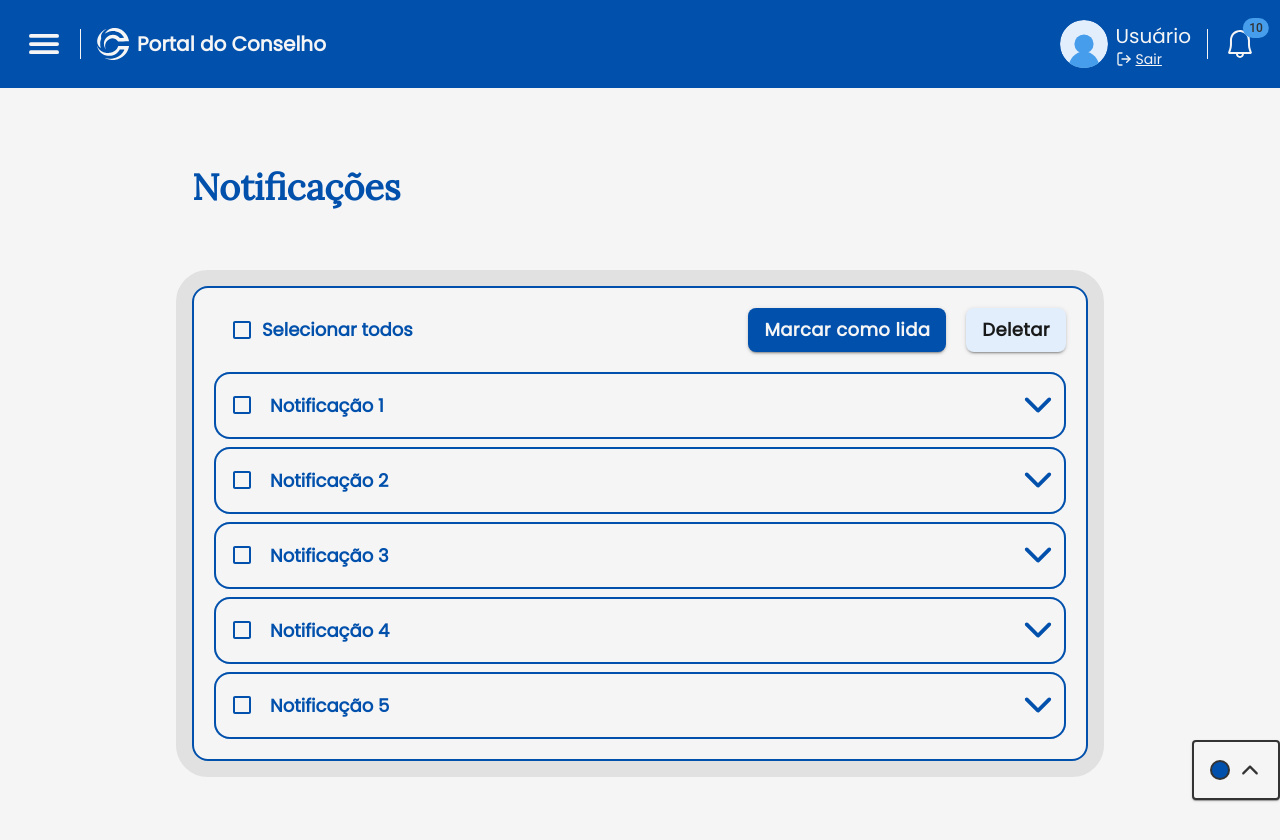
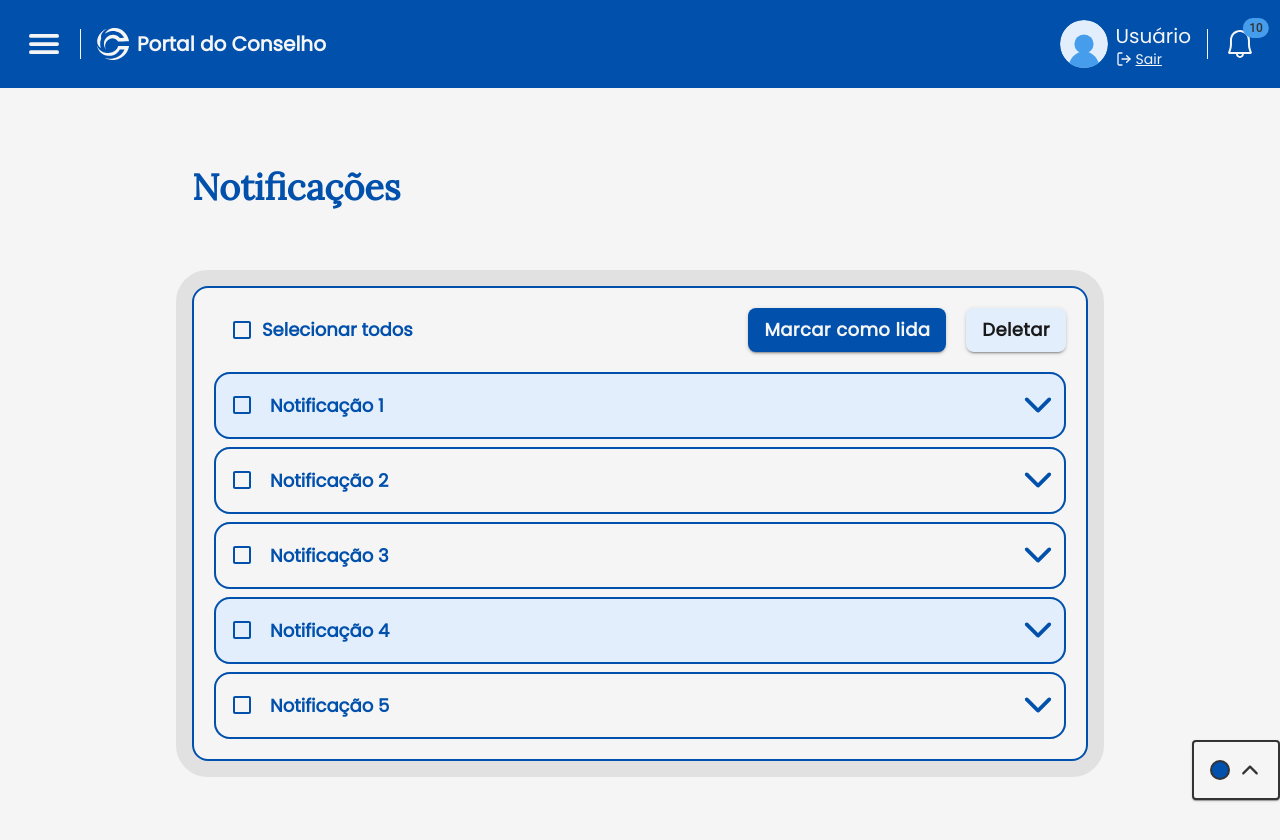
Before and after one commit to Hivqs79/Portal_do_Conselho, a Next.js app in the folder front/app/: page /notifications in a window 1280 px wide. Shown: the top 840 px of the page. Built offline with nearby package versions, Linux system fonts and the light colour scheme.

Commit message:
:sparkles: feat: Create new funcinality to viwed messages

```diff
--- a/front/app/app/notifications/page.tsx
+++ b/front/app/app/notifications/page.tsx
@@ -105,6 +105,7 @@ export default function Notifications() {
                 name={notification.title}
                 description={notification.description}
                 outlined
+                viwed={notification.viwed}
                 onChange={() => handleSelectNotification(index)}
                 checked={selectedNotifications.includes(index)}
               />
@@ -117,9 +118,9 @@ export default function Notifications() {
 }
 
 const notifications = [
-  { title: "Notificação 1", description: "Lorem ipsum dolor sit amet." },
-  { title: "Notificação 2", description: "Consectetur adipisicing elit." },
-  { title: "Notificação 3", description: "Ad dolore cum expedita pariatur." },
-  { title: "Notificação 4", description: "Aliquam unde sunt nihil ex." },
-  { title: "Notificação 5", description: "Voluptate beatae exercitationem!" },
+  { viwed: true, title: "Notificação 1", description: "Lorem ipsum dolor sit amet." },
+  { viwed: false, title: "Notificação 2", description: "Consectetur adipisicing elit." },
+  { viwed: false, title: "Notificação 3", description: "Ad dolore cum expedita pariatur." },
+  { viwed: true, title: "Notificação 4", description: "Aliquam unde sunt nihil ex." },
+  { viwed: false, title: "Notificação 5", description: "Voluptate beatae exercitationem!" },
 ];
--- a/front/app/components/AccordionComponent.tsx
+++ b/front/app/components/AccordionComponent.tsx
@@ -11,14 +11,16 @@ import {
 import { IoIosArrowDown } from "react-icons/io";
 import Icon from "./Icon";
 import { useState } from "react";
+import OpacityHex from "@/hooks/OpacityHex";
 
 interface AnotationProps {
   type: "default" | "notification" | "council";
   outlined?: boolean;
   name: string;
   description?: string;
-  onChange?: () => void; // Adicionado
-  checked?: boolean; // Adicionado
+  onChange?: () => void;
+  checked?: boolean;
+  viwed?: boolean;
 }
 
 export default function AccordionComponent({
@@ -28,6 +30,7 @@ export default function AccordionComponent({
   outlined,
   onChange,
   checked,
+  viwed,
 }: AnotationProps) {
   const {
     primaryColor,
@@ -62,7 +65,11 @@ export default function AccordionComponent({
           />
         }
         sx={{
-          backgroundColor: outlined ? backgroundColor : primaryColor,
+          backgroundColor: outlined
+            ? viwed
+              ? terciaryColor
+              : backgroundColor
+            : primaryColor,
           color: whiteColor,
           boxShadow: `inset 0px 0px 0px 2px ${colorByModeSecondary}`,
           padding: "8px",
```
